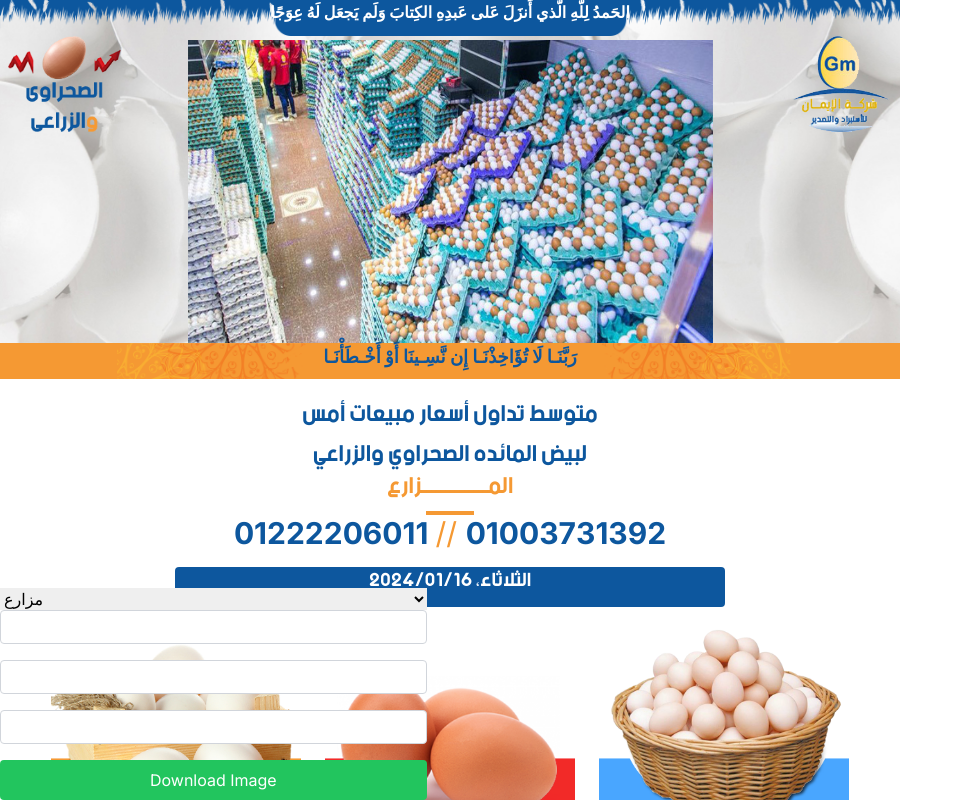
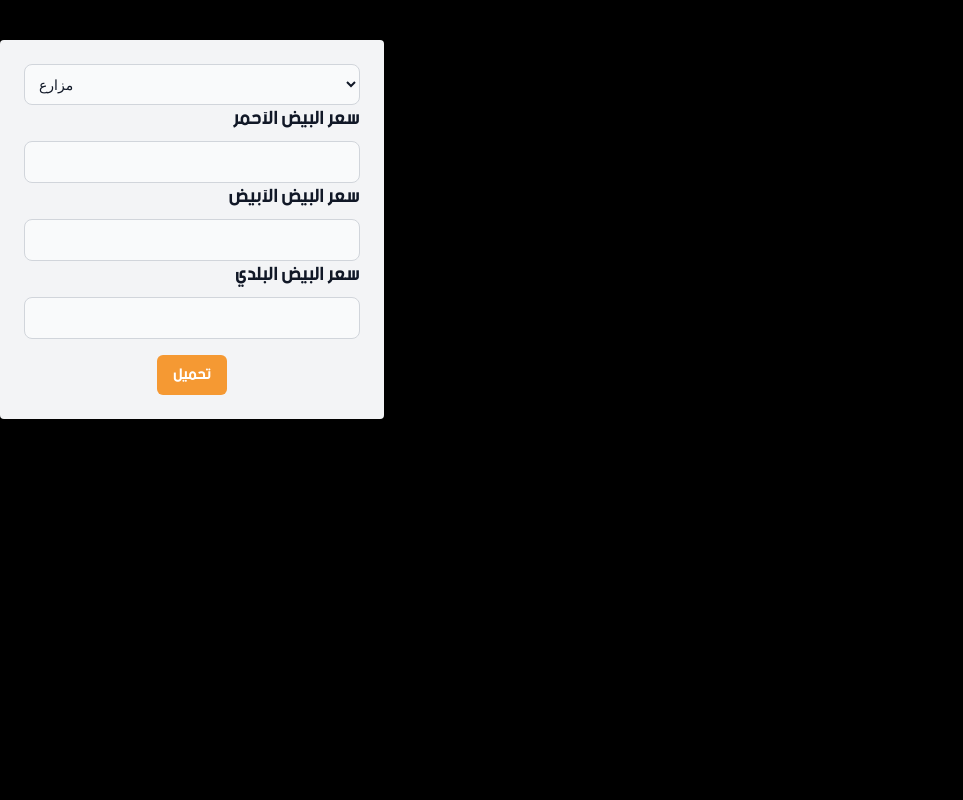
Before and after one commit to NourMidan/gomaa-mosaad, a Next.js app: page / in a window 1280 px wide. Shown: the top 800 px of the page, without its empty margins (0-963 px from the left). Built offline with nearby package versions, Linux system fonts and the light colour scheme.

Commit message:
feat: modal

```diff
--- a/app/page.js
+++ b/app/page.js
@@ -64,7 +64,7 @@ const App = () => {
         (true && (
           <div
             id="uiContainer"
-            className="text-center w-[900px] h-[1405px]   relative "
+            className="text-center w-[900px] h-[1070px]   relative "
             style={{
               backgroundImage: `url(/slide.jpg)`,
               backgroundSize: "auto 350px",
@@ -180,7 +180,7 @@ const App = () => {
           </div>
         ))}
 
-          <div className="fixed bottom-0 flex flex-col w-1/3">
+          {/* <div className="fixed bottom-0 flex flex-col w-1/3">
           <select id="mySelect" value={type} onChange={(e) => setType(e.target.value)}>
           <option value="farms">مزارع</option>
           <option value="gomla">جملة</option>
@@ -212,7 +212,61 @@ const App = () => {
         >
         Download Image
       </button>
+
+
+        </div> */}
+
+        <div>
+
+
+      {true && (
+        <div className="fixed  bg-black inset-0 overflow-y-auto flex items-center justify-center z-50">
+          <div className=" absolute top-10 left-0 bg-[#F3F4F6] w-96 p-6 rounded shadow-lg">
+          <div className="w-full flex flex-col ">
+
+          <select
+          className="bg-gray-50 border border-gray-300 text-gray-900 text-sm rounded-lg block w-full p-2.5 " id="mySelect"
+           value={type} onChange={(e) => setType(e.target.value)}>
+          <option value="farms">مزارع</option>
+          <option value="gomla">جملة</option>
+          </select>
+          <label for="first_name" className="block mb-2 text-xl  font-[arabic] font-medium ml-auto text-gray-900 ">سعر البيض الآحمر</label>
+
+          <input
+          className="bg-gray-50 border border-gray-300 text-gray-900 text-sm rounded-lg block w-full p-2.5 " id="mySelect"
+          type="number"
+            value={redPrice}
+            onChange={(e) => setRedPrice(e.target.value)}
+            />
+          <label for="first_name" className="block mb-2 text-xl font-[arabic] font-medium ml-auto text-gray-900">سعر البيض الآبيض</label>
+
+            <input
+          className="bg-gray-50 border border-gray-300 text-gray-900 text-sm rounded-lg block w-full p-2.5 " id="mySelect"
+          type="number"
+            value={whitePrice}
+            onChange={(e) => setWhitePrice(e.target.value)}
+            />
+          <label for="first_name" className="block mb-2 font-[arabic] text-xl font-medium ml-auto text-gray-900">سعر البيض البلدي</label>
+
+            <input
+          className="bg-gray-50 border border-gray-300 text-gray-900 text-sm rounded-lg block w-full p-2.5 " id="mySelect"
+          type="number"
+            value={baladyPrice}
+            onChange={(e) => setBaladyPrice(e.target.value)}
+            />
+      <button
+        className="bg-[#F59933] self-center mt-4 text-white w-30 px-4 py-2 rounded-md cursor-pointer  font-[arabic]"
+        onClick={handleDownloadImage}
+        >
+        تحميل
+      </button>
+
+
         </div>
+          </div>
+        </div>
+      )}
+    </div>
     </div>
   );
 };
```
